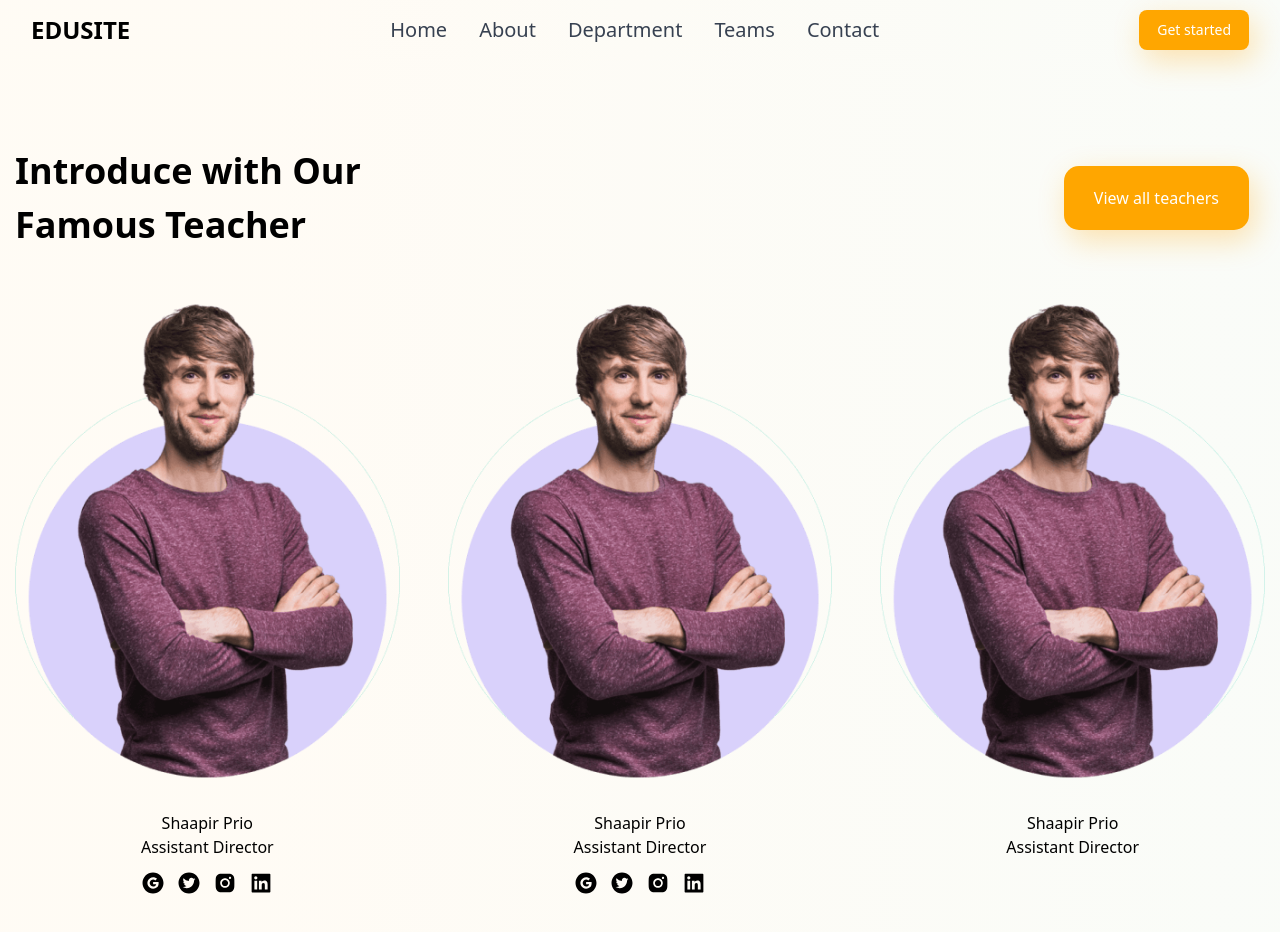
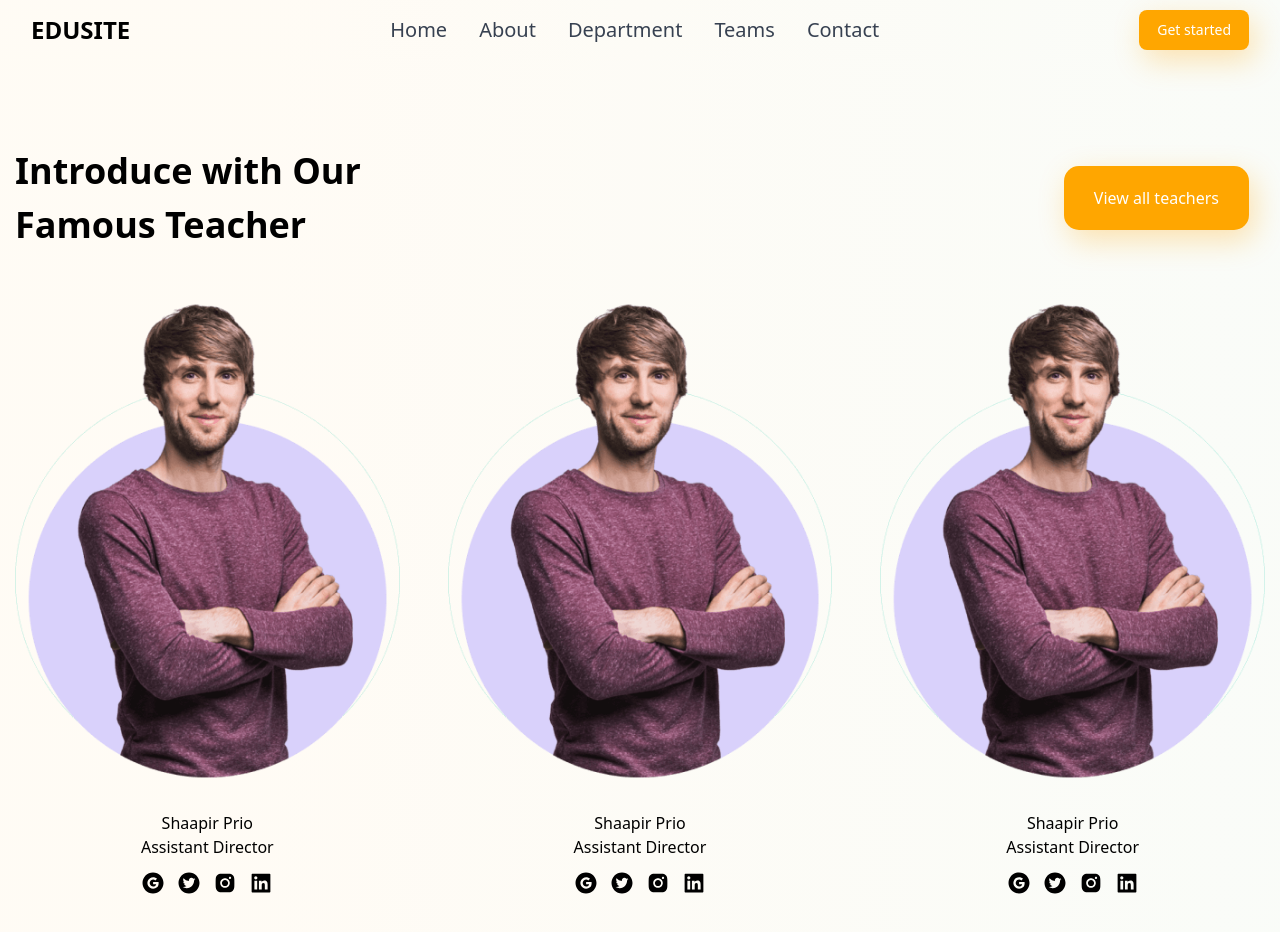
Before and after one commit to Alice2212/edusite, a React (Create React App) app: page /teams in a window 1280 px wide. Shown: the top 932 px of the page. Built offline with nearby package versions, Linux system fonts and the light colour scheme.

Commit message:
teams section

```diff
--- a/src/components/Teams.jsx
+++ b/src/components/Teams.jsx
@@ -62,7 +62,12 @@ const Teams = () => {
 
             <h3 className="text-[--oynx] ">Shaapir Prio</h3>
             <p className="mb-3">Assistant Director</p>
-            <div className="flex  gap-3"></div>
+            <div className="flex  gap-3">
+              <AiFillGoogleCircle size={24} />
+              <AiFillTwitterCircle size={24} />
+              <AiFillInstagram size={24} />
+              <AiFillLinkedin size={24} />
+            </div>
           </div>
         </div>
       </div>
```
